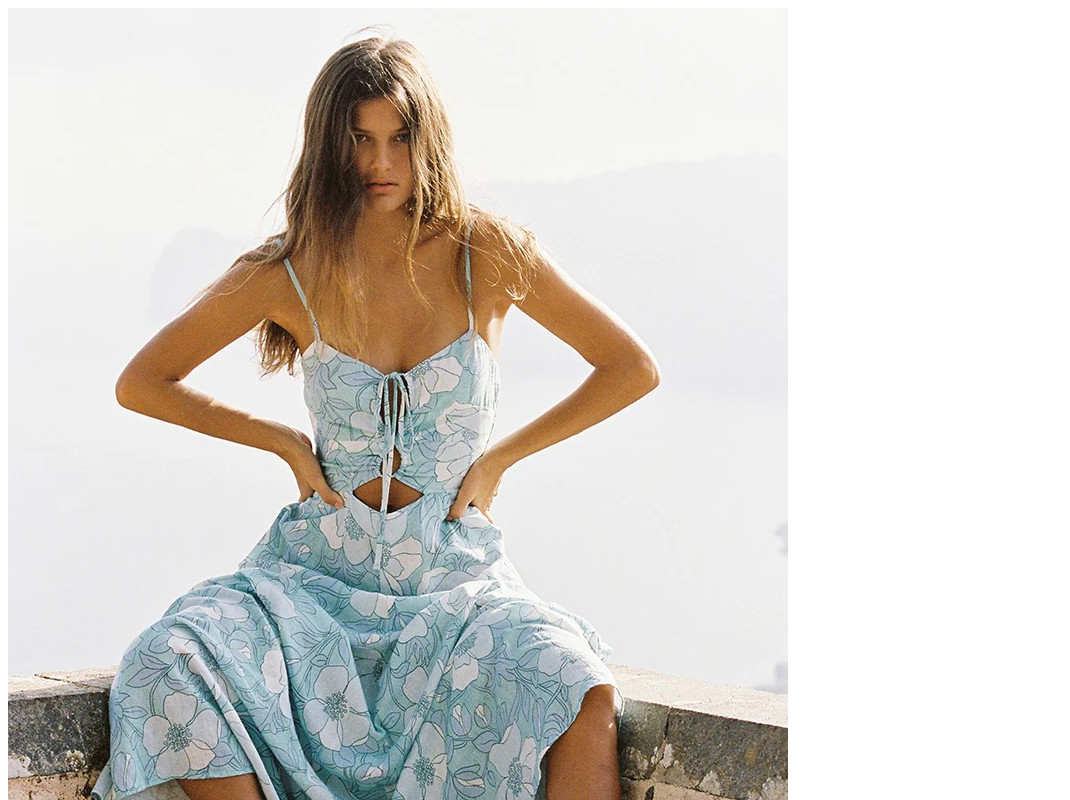
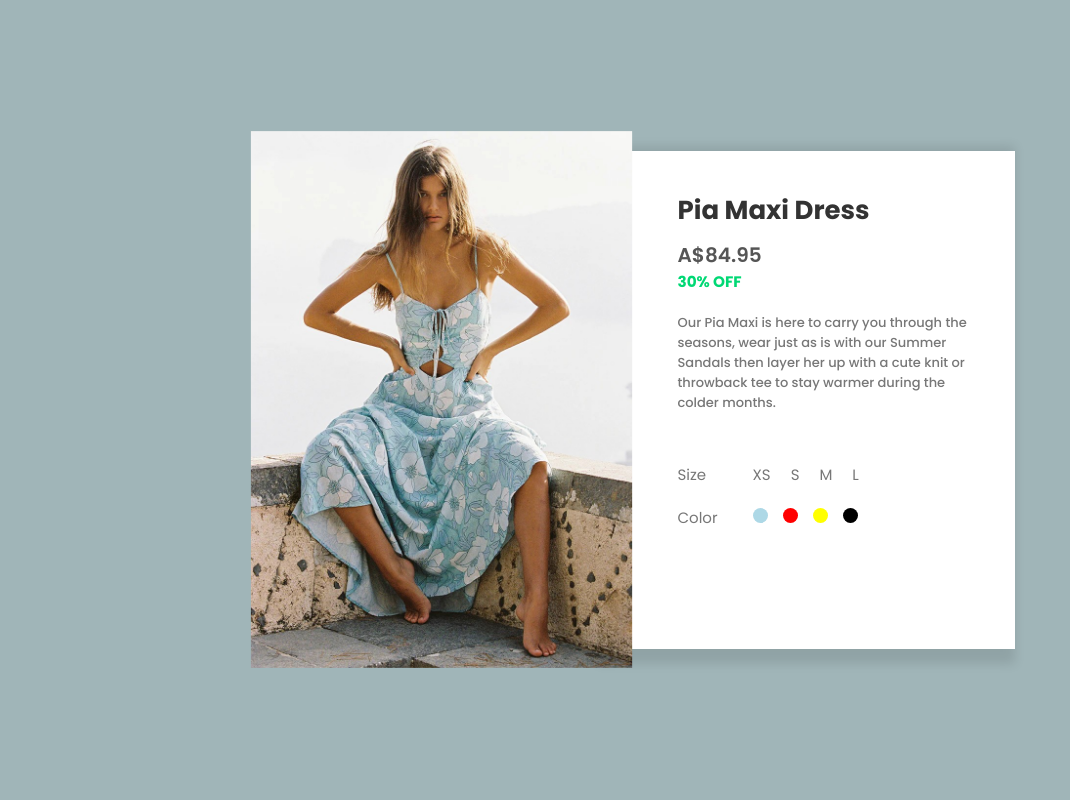
Before and after one commit to IrinaWilson/e-commerce-Product-card, a plain HTML site: page index.html in a window 1280 px wide. Shown: the top 800 px of the page, without its empty margins (0-1070 px from the left). Drawn offline with Linux system fonts and the light colour scheme.

Commit message:
styled the elements

```diff
--- a/index.html
+++ b/index.html
@@ -18,7 +18,47 @@
         <div class="gallery">
           <img src="/images/img1.png" alt="Product Image 1" />
         </div>
-        <div class="details"></div>
+        <div class="details">
+          <h1>Pia Maxi Dress</h1>
+          <h2>A$84.95</h2>
+          <h3>30% OFF</h3>
+          <p>
+            Our Pia Maxi is here to carry you through the seasons, wear just as
+            is with our Summer Sandals then layer her up with a cute knit or
+            throwback tee to stay warmer during the colder months.
+          </p>
+          <form>
+            <div class="size-select">
+              <p>Size</p>
+
+              <input type="radio" name="size" id="x-small" />
+              <label for="x-small"> <span>XS</span></label>
+
+              <input type="radio" name="size" id="small" />
+              <label for="small"> <span>S</span></label>
+
+              <input type="radio" name="size" id="medium" />
+              <label for="medium"><span>M</span></label>
+
+              <input type="radio" name="size" id="large" />
+              <label for="large"><span>L</span></label>
+            </div>
+            <div class="color-select">
+              <p>Color</p>
+              <input type="radio" name="color" id="blue" />
+              <label for="blue"> <span class="color-1"></span></label>
+
+              <input type="radio" name="color" id="red" />
+              <label for="red"> <span class="color-2"></span></label>
+
+              <input type="radio" name="color" id="yellow" />
+              <label for="yellow"><span class="color-3"></span></label>
+
+              <input type="radio" name="color" id="black" />
+              <label for="black"><span class="color-4"></span></label>
+            </div>
+          </form>
+        </div>
       </div>
     </div>
 
--- a/styles.css
+++ b/styles.css
@@ -0,0 +1,113 @@
+* {
+  padding: 0;
+  margin: 0;
+  box-sizing: border-box;
+  font-family: "Poppins", sans-serif;
+}
+
+.container {
+  width: 100%;
+  min-height: 100vh;
+  background: #a0b5b8;
+  display: flex;
+  align-items: center;
+  justify-content: center;
+}
+.product {
+  width: 90%;
+  max-width: 750px;
+  display: flex;
+}
+.gallery {
+  flex-basis: 47%;
+  transform: scale(1.08);
+}
+.gallery img {
+  width: 100%;
+  display: block;
+}
+.details {
+  flex-basis: 53%;
+  background: white;
+  box-shadow: -10px 5px 10px 10px rgba(0, 0, 0, 0.1);
+  padding: 40px;
+  padding-left: 60px;
+  font-size: 13px;
+  font-weight: 500;
+  color: #777;
+}
+.details h1 {
+  color: #333;
+  font-family: 35px;
+}
+.details h2 {
+  color: #555;
+  font-size: 20px;
+  font-weight: 600;
+  margin-top: 10px;
+}
+.details h3 {
+  color: #00d874;
+  margin-bottom: 20px;
+}
+.details form {
+  font-size: 15px;
+  font-weight: 400;
+}
+.size-select {
+  display: flex;
+
+  align-items: center;
+  margin-top: 50px;
+}
+.size-select p {
+  width: 70px;
+}
+.size-select input:checked + label span {
+  color: #00d874;
+  font-weight: 600;
+}
+.size-select input {
+  display: none;
+}
+.size-select span {
+  padding: 5px;
+  margin-right: 10px;
+  cursor: pointer;
+}
+.color-select {
+  display: flex;
+  align-items: center;
+  margin-top: 20px;
+}
+.color-select p {
+  width: 75px;
+}
+.color-select span {
+  display: inline-block;
+  width: 15px;
+  height: 15px;
+  border-radius: 50%;
+  margin-right: 15px;
+  cursor: pointer;
+}
+.color-1 {
+  background-color: lightblue;
+}
+.color-2 {
+  background-color: red;
+}
+.color-3 {
+  background-color: yellow;
+}
+.color-4 {
+  background-color: black;
+}
+.color-select input:checked + label span {
+  transform: scale(0.7);
+
+  box-shadow: 0 0 0 4px #fff, 0 0 0 6px #000;
+}
+.color-select input {
+  display: none;
+}
```
